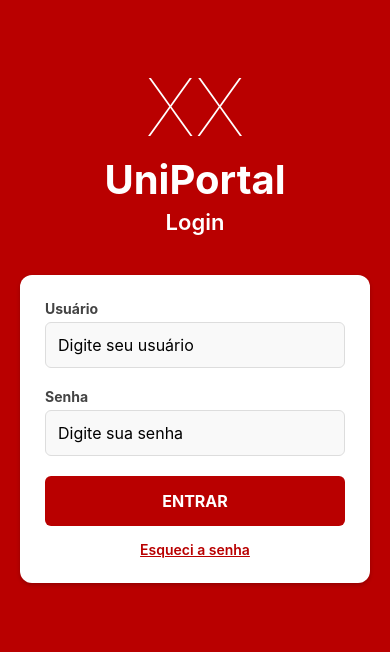
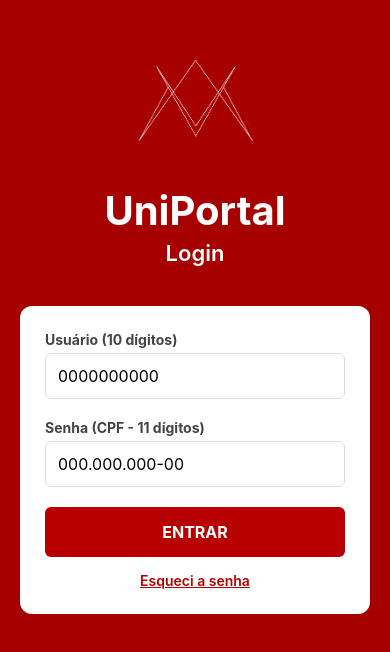
Before and after one commit to JoaoTroianoSegoria/PDM-PI, a React Native app in the folder Aplicativo-Univer/: screen /Login in a window 390 px wide. Shown: the part 102-754 px from the top of the page. Built offline with nearby package versions, Linux system fonts and the light colour scheme.

Commit message:
Detalhes finais aplicados

```diff
--- a/Aplicativo-Univer/src/screens/BoletimScreen.js
+++ b/Aplicativo-Univer/src/screens/BoletimScreen.js
@@ -1,31 +1,47 @@
 import React from 'react';
-import { View, Text, StyleSheet, ScrollView, SafeAreaView, TouchableOpacity } from 'react-native';
+import { View, Text, StyleSheet, ScrollView, SafeAreaView, TouchableOpacity, Alert } from 'react-native';
 import { Ionicons } from '@expo/vector-icons';
 import { useTheme } from '../contexts/ThemeContext';
 
-export default function BoletimScreen() {
-  // Puxando o tema para a tela de Boletim
+export default function BoletimScreen({ navigation }) {
   const { isDarkMode, toggleTheme } = useTheme();
 
-  // Cores dinâmicas
   const bgColor = isDarkMode ? '#121212' : '#f5f5f5';
   const textColor = isDarkMode ? '#ffffff' : '#333333';
   const cardColor = isDarkMode ? '#1e1e1e' : '#ffffff';
   const subTextColor = isDarkMode ? '#aaaaaa' : '#666666';
   const borderColor = isDarkMode ? '#333333' : '#B90000';
 
+  // Lista de matérias com os dados que você pediu
+  const materias = [
+    { id: '1', nome: 'Computação Gráfica', cod: 'MCA304', nota: 7.8, freq: 85 },
+    { id: '2', nome: 'Cálculo Numérico', cod: 'MAT201', nota: 8.5, freq: 73 },
+    { id: '3', nome: 'Projeto Integrador', cod: 'BDC312', nota: 9.2, freq: 100 },
+  ];
+
+  // Cálculos automáticos baseados na lista acima
+  const mediaGeral = (materias.reduce((acc, curr) => acc + curr.nota, 0) / materias.length).toFixed(1);
+  const freqMedia = Math.round(materias.reduce((acc, curr) => acc + curr.freq, 0) / materias.length);
+
+  const handleLogout = () => {
+    Alert.alert("Sair", "Deseja sair da conta?", [
+      { text: "Cancelar", style: "cancel" },
+      { text: "Sair", onPress: () => navigation.replace('Login'), style: "destructive" }
+    ]);
+  };
+
   return (
     <SafeAreaView style={[styles.container, { backgroundColor: bgColor }]}>
       <View style={styles.header}>
         <View style={styles.userInfo}>
+          <TouchableOpacity onPress={handleLogout}>
             <Ionicons name="person-circle-outline" size={40} color="#fff" />
+          </TouchableOpacity>
           <View style={styles.userTextContainer}>
             <Text style={styles.headerTitle}>UniPortal</Text>
             <Text style={styles.headerGreeting}>Olá, João</Text>
           </View>
         </View>
-
-        {/* Botão para alternar o tema */}
         <TouchableOpacity onPress={toggleTheme}>
           <Ionicons name={isDarkMode ? "sunny" : "moon"} size={24} color="#fff" />
         </TouchableOpacity>
@@ -38,11 +54,11 @@ export default function BoletimScreen() {
         <View style={styles.row}>
           <View style={[styles.summaryCard, { backgroundColor: cardColor, borderColor: borderColor }]}>
             <Text style={[styles.summaryLabel, { color: subTextColor }]}>Média Geral</Text>
-            <Text style={styles.summaryValue}>8.1</Text>
+            <Text style={styles.summaryValue}>{mediaGeral}</Text>
           </View>
           <View style={[styles.summaryCard, { backgroundColor: cardColor, borderColor: borderColor }]}>
             <Text style={[styles.summaryLabel, { color: subTextColor }]}>Frequência Média</Text>
-            <Text style={styles.summaryValue}>86%</Text>
+            <Text style={styles.summaryValue}>{freqMedia}%</Text>
           </View>
         </View>
 
@@ -50,27 +66,45 @@ export default function BoletimScreen() {
           <Text style={[styles.cardTitle, { color: subTextColor }]}>Distribuição de Notas</Text>
           <View style={styles.chartPlaceholder}>
              <View style={styles.circle}>
-                <Text style={styles.chartText}>COM102: 8.5</Text>
-                <Text style={styles.chartText}>MAT201: 7.8</Text>
+                {materias.map(m => (
+                  <Text key={m.id} style={styles.chartText}>{m.cod}: {m.nota}</Text>
+                ))}
              </View>
           </View>
         </View>
 
         <Text style={[styles.sectionTitle, { color: textColor }]}>Detalhamento por Disciplina</Text>
-        <View style={[styles.cardDetail, { backgroundColor: cardColor, borderColor: borderColor }]}>
+
+        {materias.map((materia) => (
+          <View key={materia.id} style={[styles.cardDetail, { backgroundColor: cardColor, borderColor: borderColor, marginBottom: 15 }]}>
             <View style={styles.detailRow}>
               <View>
-               <Text style={[styles.subjectTitle, { color: textColor }]}>Computação Gráfica</Text>
-               <Text style={[styles.subjectSub, { color: subTextColor }]}>MCA304</Text>
+                <Text style={[styles.subjectTitle, { color: textColor }]}>{materia.nome}</Text>
+                <Text style={[styles.subjectSub, { color: subTextColor }]}>{materia.cod}</Text>
               </View>
-            <Text style={styles.gradeBig}>7.8</Text>
+              <Text style={[styles.gradeBig, { color: materia.nota >= 7 ? '#4CAF50' : '#FF3B30' }]}>{materia.nota}</Text>
             </View>
-          <Text style={[styles.freqLabel, { color: subTextColor }]}>Frequência</Text>
+
+            <Text style={[styles.freqLabel, { color: subTextColor }]}>Frequência: {materia.freq}%</Text>
+
+            {/* Barra de Progresso com Marcador de 75% */}
+            <View style={styles.progressContainer}>
               <View style={styles.progressBarBg}>
-            <View style={[styles.progressBarFill, { width: '85%' }]} />
+                <View style={[styles.progressBarFill, { width: `${materia.freq}%` }]} />
+                {/* Marcador visual de 75% */}
+                <View style={styles.marker75} />
               </View>
-          <Text style={[styles.freqValue, { color: subTextColor }]}>85%</Text>
+              <Text style={styles.markerText}>75%</Text>
             </View>
+
+            {/* Mensagem de alerta se a frequência for abaixo de 75% */}
+            {materia.freq < 75 && (
+              <Text style={styles.warningText}>
+                ⚠️ Presença abaixo do aceitável. O aluno deve comparecer mais nas aulas.
+              </Text>
+            )}
+          </View>
+        ))}
       </ScrollView>
     </SafeAreaView>
   );
@@ -92,17 +126,20 @@ const styles = StyleSheet.create({
   summaryValue: { fontSize: 32, fontWeight: 'bold', color: '#B90000' },
   chartCard: { padding: 15, borderRadius: 10, borderWidth: 1, marginBottom: 20 },
   cardTitle: { fontSize: 14, marginBottom: 10 },
-  chartPlaceholder: { height: 150, alignItems: 'center', justifyContent: 'center' },
-  circle: { width: 120, height: 120, borderRadius: 60, borderWidth: 8, borderColor: '#B90000', justifyContent: 'center', alignItems: 'center' },
+  chartPlaceholder: { height: 160, alignItems: 'center', justifyContent: 'center' },
+  circle: { width: 130, height: 130, borderRadius: 65, borderWidth: 8, borderColor: '#B90000', justifyContent: 'center', alignItems: 'center' },
   chartText: { fontSize: 10, color: '#B90000', fontWeight: 'bold' },
   sectionTitle: { fontSize: 16, fontWeight: 'bold', marginBottom: 10 },
   cardDetail: { padding: 15, borderRadius: 10, borderWidth: 1 },
   detailRow: { flexDirection: 'row', justifyContent: 'space-between', alignItems: 'center' },
   subjectTitle: { fontSize: 16, fontWeight: 'bold' },
   subjectSub: { fontSize: 12 },
-  gradeBig: { fontSize: 20, fontWeight: 'bold', color: '#4CAF50' },
+  gradeBig: { fontSize: 20, fontWeight: 'bold' },
   freqLabel: { fontSize: 12, marginTop: 10 },
-  progressBarBg: { height: 8, backgroundColor: '#eee', borderRadius: 4, marginTop: 5 },
-  progressBarFill: { height: 8, backgroundColor: '#B90000', borderRadius: 4 },
-  freqValue: { fontSize: 12, textAlign: 'right', marginTop: 2 }
+  progressContainer: { marginTop: 5, marginBottom: 5 },
+  progressBarBg: { height: 10, backgroundColor: '#e1e1e1', borderRadius: 5, position: 'relative', overflow: 'hidden' },
+  progressBarFill: { height: 10, backgroundColor: '#B90000' },
+  marker75: { position: 'absolute', left: '75%', top: 0, bottom: 0, width: 2, backgroundColor: '#ffffff', zIndex: 1 },
+  markerText: { fontSize: 9, color: '#666', textAlign: 'right', marginRight: '20%' },
+  warningText: { color: '#FF3B30', fontSize: 11, fontWeight: 'bold', marginTop: 8, fontStyle: 'italic' }
 });
--- a/Aplicativo-Univer/src/screens/HomeScreen.js
+++ b/Aplicativo-Univer/src/screens/HomeScreen.js
@@ -1,38 +1,44 @@
 import React from 'react';
-import { View, Text, StyleSheet, ScrollView, SafeAreaView, TouchableOpacity } from 'react-native';
+import { View, Text, StyleSheet, ScrollView, SafeAreaView, TouchableOpacity, Alert, Image } from 'react-native';
 import { Ionicons } from '@expo/vector-icons';
-import { useTheme } from '../contexts/ThemeContext'; // Importando o contexto do tema
+import { useTheme } from '../contexts/ThemeContext';
 
 export default function HomeScreen({ navigation }) {
-  // Puxando o estado do Modo Escuro e a função de alternar
   const { isDarkMode, toggleTheme } = useTheme();
 
-  // Definindo as cores dinâmicas
   const bgColor = isDarkMode ? '#121212' : '#f5f5f5';
   const textColor = isDarkMode ? '#ffffff' : '#333333';
   const cardColor = isDarkMode ? '#1e1e1e' : '#ffffff';
   const subTextColor = isDarkMode ? '#aaaaaa' : '#666666';
   const borderColor = isDarkMode ? '#333333' : '#ffcccc';
 
+  const handleLogout = () => {
+    Alert.alert("Sair", "Deseja sair?", [
+      { text: "Cancelar", style: "cancel" },
+      { text: "Sair", onPress: () => navigation.replace('Login'), style: "destructive" }
+    ]);
+  };
+
   return (
     <SafeAreaView style={[styles.container, { backgroundColor: bgColor }]}>
-      {/* Header Vermelho */}
       <View style={styles.header}>
         <View style={styles.userInfo}>
-          <Ionicons name="person-circle-outline" size={40} color="#fff" />
+          <TouchableOpacity onPress={handleLogout}>
+            <Ionicons name="person-circle-outline" size={40} color="#fff" />
+          </TouchableOpacity>
           <View style={styles.userTextContainer}>
-            <Text style={styles.headerTitle}>UniPortal</Text>
+            <View style={{ flexDirection: 'row', alignItems: 'center' }}>
+              <Text style={styles.headerTitle}>UniPortal</Text>
+            </View>
             <Text style={styles.headerGreeting}>Olá, João</Text>
           </View>
         </View>
-
-        {/* AQUI ESTÁ A MÁGICA: TouchableOpacity envolvendo o ícone */}
         <TouchableOpacity onPress={toggleTheme}>
           <Ionicons name={isDarkMode ? "sunny" : "moon"} size={24} color="#fff" />
         </TouchableOpacity>
       </View>
 
-      <ScrollView style={styles.content}>
+      <ScrollView style={styles.content} showsVerticalScrollIndicator={false}>
         <Text style={[styles.dateText, { color: subTextColor }]}>Sexta-Feira, 13 de março de 2026</Text>
         <Text style={[styles.sectionTitle, { color: textColor }]}>Sua grade de hoje</Text>
 
@@ -55,20 +61,38 @@ export default function HomeScreen({ navigation }) {
               <Ionicons name="card-outline" size={20} color="#B90000" />
               <Text style={styles.cardTitle}>Cobranças</Text>
             </View>
-            <View style={styles.badgePendente}><Text style={styles.badgeText}>Pendente</Text></View>
+            <View style={styles.badgeRed}><Text style={styles.badgeText}>Pendente</Text></View>
           </View>
           <Text style={[styles.subjectText, { color: textColor }]}>Mensalidade Março/2026</Text>
           <Text style={[styles.infoText, { color: subTextColor }]}>Vencimento: 20/03/2026</Text>
           <Text style={[styles.valueText, { color: textColor }]}>Valor: R$ 850,00</Text>
-
-          {/* Botão de navegação para a tela de Faturas */}
-          <TouchableOpacity
-            style={styles.buttonRed}
-            onPress={() => navigation.navigate('Faturas')}
-          >
+          <TouchableOpacity style={styles.buttonRed} onPress={() => navigation.navigate('Faturas')}>
             <Text style={styles.buttonRedText}>Ir para faturas</Text>
           </TouchableOpacity>
         </View>
+
+        {/* Card: Biblioteca (Recuperado do design original!) */}
+        <View style={[styles.card, { backgroundColor: cardColor, borderColor: borderColor, marginBottom: 40 }]}>
+          <View style={[styles.cardHeader, { justifyContent: 'space-between' }]}>
+            <View style={{ flexDirection: 'row', alignItems: 'center' }}>
+              <Ionicons name="library-outline" size={20} color="#B90000" />
+              <Text style={styles.cardTitle}>Biblioteca</Text>
+            </View>
+            {/* Usando o mesmo estilo de badge vermelho, mas com outro texto */}
+            <View style={[styles.badgeRed, { backgroundColor: '#FF3B30' }]}><Text style={styles.badgeText}>Atrasado 4 dias</Text></View>
+          </View>
+          <Text style={[styles.subjectText, { color: textColor }]}>Algoritmos e Estruturas de Dados</Text>
+          <Text style={[styles.infoText, { color: subTextColor, marginTop: 5, marginBottom: 15 }]}>
+            <Ionicons name="alert-circle-outline" /> Prazo: 19/03/2026
+          </Text>
+          <TouchableOpacity
+            style={[styles.buttonRed, { backgroundColor: '#B00000' }]} // Vermelho mais escuro pra diferenciar
+            onPress={() => Alert.alert("Devolução", "Dirija-se ao balcão da biblioteca para devolver o exemplar.")}
+          >
+            <Text style={styles.buttonRedText}>Realizar devolução</Text>
+          </TouchableOpacity>
+        </View>
+
       </ScrollView>
     </SafeAreaView>
   );
@@ -76,34 +100,23 @@ export default function HomeScreen({ navigation }) {
 
 const styles = StyleSheet.create({
   container: { flex: 1 },
-  header: {
-    backgroundColor: '#B90000',
-    flexDirection: 'row',
-    justifyContent: 'space-between',
-    alignItems: 'center',
-    padding: 20,
-    paddingTop: 40,
-  },
+  header: { backgroundColor: '#B90000', flexDirection: 'row', justifyContent: 'space-between', alignItems: 'center', padding: 20, paddingTop: 40 },
   userInfo: { flexDirection: 'row', alignItems: 'center' },
   userTextContainer: { marginLeft: 10 },
   headerTitle: { color: '#fff', fontSize: 18, fontWeight: 'bold' },
   headerGreeting: { color: '#fff', fontSize: 14 },
+  headerLogo: { width: 25, height: 25, marginRight: 8 },
   content: { padding: 20 },
   dateText: { fontSize: 12 },
   sectionTitle: { fontSize: 18, fontWeight: 'bold', marginBottom: 15, marginTop: 5 },
-  card: {
-    borderWidth: 1,
-    borderRadius: 8,
-    padding: 15,
-    marginBottom: 15,
-  },
+  card: { borderWidth: 1, borderRadius: 8, padding: 15, marginBottom: 15 },
   cardHeader: { flexDirection: 'row', alignItems: 'center', marginBottom: 10 },
   cardTitle: { fontSize: 16, fontWeight: 'bold', color: '#B90000', marginLeft: 5 },
   subjectText: { fontSize: 16, fontWeight: 'bold' },
   profText: { fontSize: 14, marginBottom: 10 },
   infoText: { fontSize: 14, marginBottom: 5 },
   valueText: { fontSize: 16, fontWeight: 'bold', textAlign: 'right', marginVertical: 10 },
-  badgePendente: { backgroundColor: '#ff1a1a', paddingHorizontal: 8, paddingVertical: 2, borderRadius: 10 },
+  badgeRed: { backgroundColor: '#ff1a1a', paddingHorizontal: 8, paddingVertical: 2, borderRadius: 10 },
   badgeText: { color: '#fff', fontSize: 10, fontWeight: 'bold' },
   buttonRed: { backgroundColor: '#B90000', padding: 10, borderRadius: 5, alignItems: 'center' },
   buttonRedText: { color: '#fff', fontWeight: 'bold' }
--- a/Aplicativo-Univer/src/screens/LoginScreen.js
+++ b/Aplicativo-Univer/src/screens/LoginScreen.js
@@ -1,66 +1,102 @@
 import React, { useState } from 'react';
 import {
-  View,
-  Text,
-  TextInput,
-  TouchableOpacity,
-  StyleSheet,
-  SafeAreaView,
-  KeyboardAvoidingView,
-  Platform
+  View, Text, TextInput, TouchableOpacity, StyleSheet,
+  SafeAreaView, KeyboardAvoidingView, Platform, Alert, Image // Importado o Image
 } from 'react-native';
 
 export default function LoginScreen({ navigation }) {
   const [usuario, setUsuario] = useState('');
   const [senha, setSenha] = useState('');
 
-  // Função centralizada para fazer o login
+  // Lógica de validação de CPF (Algoritmo de dígitos verificadores)
+  const validarCPF = (cpf) => {
+    cpf = cpf.replace(/[^\d]+/g, ''); // Remove não números
+    if (cpf.length !== 11 || !!cpf.match(/(\d)\1{10}/)) return false; // Tamanho e números repetidos
+
+    let soma = 0;
+    let resto;
+
+    // Valida 1º dígito
+    for (let i = 1; i <= 9; i++) soma = soma + parseInt(cpf.substring(i-1, i)) * (11 - i);
+    resto = (soma * 10) % 11;
+    if ((resto === 10) || (resto === 11)) resto = 0;
+    if (resto !== parseInt(cpf.substring(9, 10))) return false;
+
+    soma = 0;
+    // Valida 2º dígito
+    for (let i = 1; i <= 10; i++) soma = soma + parseInt(cpf.substring(i-1, i)) * (12 - i);
+    resto = (soma * 10) % 11;
+    if ((resto === 10) || (resto === 11)) resto = 0;
+    if (resto !== parseInt(cpf.substring(10, 11))) return false;
+
+    return true;
+  };
+
   const handleLogin = () => {
-    // Aqui você futuramente validaria o usuário e senha
+    // 1. Valida Usuário (apenas números e total de 10)
+    if (usuario.length !== 10 || isNaN(usuario)) {
+      Alert.alert("Erro no Usuário", "O usuário deve conter exatamente 10 números.");
+      return;
+    }
+
+    // 2. Valida Senha (apenas números, total de 11 e lógica de CPF)
+    if (senha.length !== 11 || isNaN(senha)) {
+      Alert.alert("Erro na Senha", "A senha deve conter exatamente 11 números.");
+      return;
+    }
+
+    if (!validarCPF(senha)) {
+      Alert.alert("Senha Inválida", "Os números da senha não formam um CPF válido pelo cálculo matemático.");
+      return;
+    }
+
+    // Se tudo passar, loga no sistema
     navigation.replace('Main');
   };
 
   return (
     <SafeAreaView style={styles.container}>
-      {/* KeyboardAvoidingView evita que o teclado cubra os inputs no Android/iOS */}
-      <KeyboardAvoidingView
-        behavior={Platform.OS === 'ios' ? 'padding' : 'height'}
-        style={styles.inner}
-      >
+      <KeyboardAvoidingView behavior={Platform.OS === 'ios' ? 'padding' : 'height'} style={styles.inner}>
         <View style={styles.logoContainer}>
-          <Text style={styles.logoMark}>XX</Text>
+          {/* AQUI ESTÁ A MUDANÇA: Substituído XX Mark pela sua Image */}
+          <Image
+            source={require('../../assets/logo.png')} // AJUSTE O NOME DO ARQUIVO AQUI SE PRECISAR
+            style={styles.logoImage} // Estilo da imagem definido abaixo
+            resizeMode="contain" // Mantém a proporção sem cortar
+          />
           <Text style={styles.title}>UniPortal</Text>
           <Text style={styles.subtitle}>Login</Text>
         </View>
 
         <View style={styles.formContainer}>
-          <Text style={styles.label}>Usuário</Text>
+          <Text style={styles.label}>Usuário (10 dígitos)</Text>
           <TextInput
             style={styles.input}
-            placeholder="Digite seu usuário"
+            placeholder="0000000000"
             value={usuario}
             onChangeText={setUsuario}
-            autoCapitalize="none"
+            keyboardType="numeric"
+            maxLength={10}
           />
 
-          <Text style={styles.label}>Senha</Text>
+          <Text style={styles.label}>Senha (CPF - 11 dígitos)</Text>
           <TextInput
             style={styles.input}
             secureTextEntry
-            placeholder="Digite sua senha"
+            placeholder="000.000.000-00"
             value={senha}
             onChangeText={setSenha}
-            // Faz o "Enter" do teclado enviar o formulário
+            keyboardType="numeric"
+            maxLength={11}
             returnKeyType="done"
             onSubmitEditing={handleLogin}
           />
 
-          {/* Botão de Entrar que faltava */}
           <TouchableOpacity style={styles.buttonLogin} onPress={handleLogin}>
             <Text style={styles.buttonLoginText}>ENTRAR</Text>
           </TouchableOpacity>
 
-          <TouchableOpacity onPress={() => {/* Lógica de esqueci a senha */}}>
+          <TouchableOpacity onPress={() => Alert.alert("Suporte", "Procure a secretaria da faculdade.")}>
             <Text style={styles.forgotPassword}>Esqueci a senha</Text>
           </TouchableOpacity>
         </View>
@@ -70,76 +106,17 @@ export default function LoginScreen({ navigation }) {
 }
 
 const styles = StyleSheet.create({
-  container: {
-    flex: 1,
-    backgroundColor: '#B90000',
-  },
-  inner: {
-    flex: 1,
-    justifyContent: 'center',
-    padding: 20,
-  },
-  logoContainer: {
-    alignItems: 'center',
-    marginBottom: 40,
-  },
-  logoMark: {
-    fontSize: 80,
-    color: '#fff',
-    fontWeight: '100',
-  },
-  title: {
-    fontSize: 40,
-    color: '#fff',
-    fontWeight: 'bold',
-  },
-  subtitle: {
-    fontSize: 22,
-    color: '#fff',
-    fontWeight: '600',
-    marginTop: 5,
-  },
-  formContainer: {
-    backgroundColor: '#fff',
-    padding: 25,
-    borderRadius: 12,
-    elevation: 5, // Sombra no Android
-    shadowColor: '#000', // Sombra no iOS
-    shadowOffset: { width: 0, height: 2 },
-    shadowOpacity: 0.2,
-    shadowRadius: 4,
-  },
-  label: {
-    fontSize: 14,
-    fontWeight: 'bold',
-    color: '#444',
-    marginBottom: 5,
-  },
-  input: {
-    borderWidth: 1,
-    borderColor: '#ddd',
-    borderRadius: 6,
-    padding: 12,
-    marginBottom: 20,
-    backgroundColor: '#f9f9f9',
-    fontSize: 16,
-  },
-  buttonLogin: {
-    backgroundColor: '#B90000',
-    padding: 15,
-    borderRadius: 6,
-    alignItems: 'center',
-    marginBottom: 15,
-  },
-  buttonLoginText: {
-    color: '#fff',
-    fontWeight: 'bold',
-    fontSize: 16,
-  },
-  forgotPassword: {
-    color: '#B90000',
-    textAlign: 'center',
-    fontWeight: '600',
-    textDecorationLine: 'underline',
-  },
+  container: { flex: 1, backgroundColor: '#A60000' },
+  inner: { flex: 1, justifyContent: 'center', padding: 20 },
+  logoContainer: { alignItems: 'center', marginBottom: 40 },
+  // NOVO: Estilo para o Logo na tela de Login (Maior)
+  logoImage: { width: 150, height: 150, marginBottom: 10 },
+  title: { fontSize: 40, color: '#fff', fontWeight: 'bold' },
+  subtitle: { fontSize: 22, color: '#fff', fontWeight: '600', marginTop: 5 },
+  formContainer: { backgroundColor: '#fff', padding: 25, borderRadius: 12 },
+  label: { fontSize: 14, fontWeight: 'bold', color: '#444', marginBottom: 5 },
+  input: { borderWidth: 1, borderColor: '#ddd', borderRadius: 6, padding: 12, marginBottom: 20, fontSize: 16 },
+  buttonLogin: { backgroundColor: '#B90000', padding: 15, borderRadius: 6, alignItems: 'center', marginBottom: 15 },
+  buttonLoginText: { color: '#fff', fontWeight: 'bold', fontSize: 16 },
+  forgotPassword: { color: '#B90000', textAlign: 'center', fontWeight: '600', textDecorationLine: 'underline' }
 });
```
Also changed, not shown: Aplicativo-Univer/src/screens/CarteirinhaScreen.js (+11 -5 lines), Aplicativo-Univer/src/screens/DisciplinasScreen.js (+12 -2 lines), Aplicativo-Univer/src/screens/FaturasScreen.js (+12 -2 lines). Lines whose indentation alone changed are shown as unchanged.
